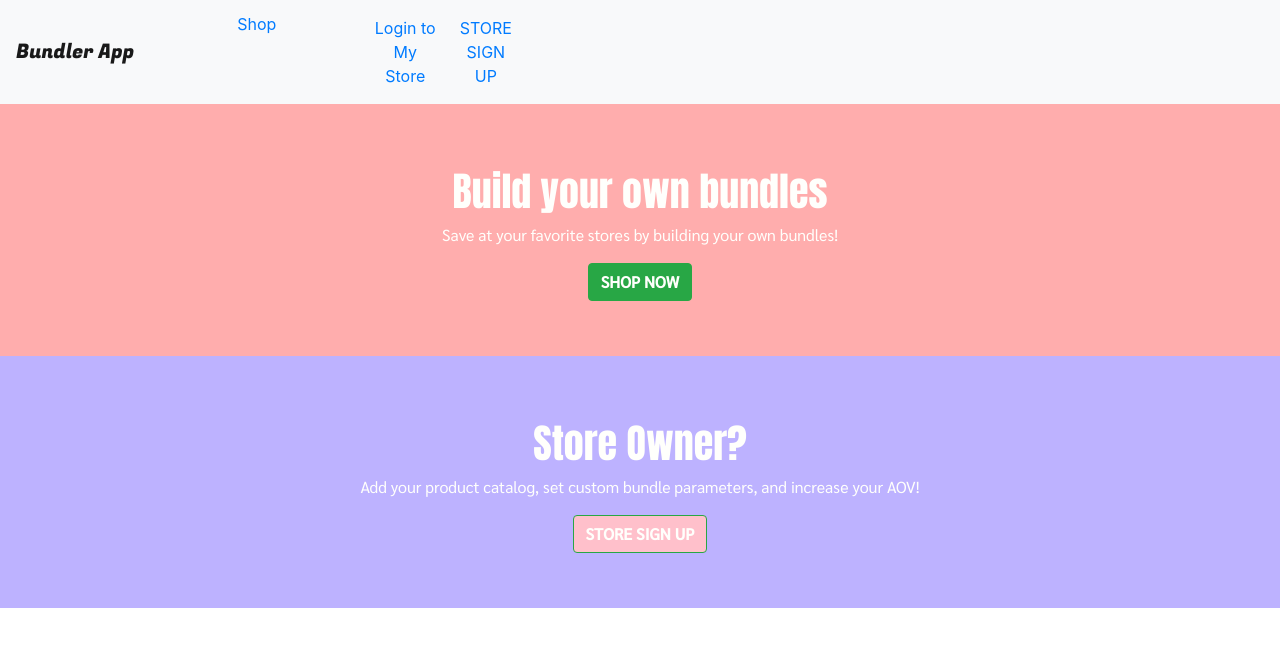
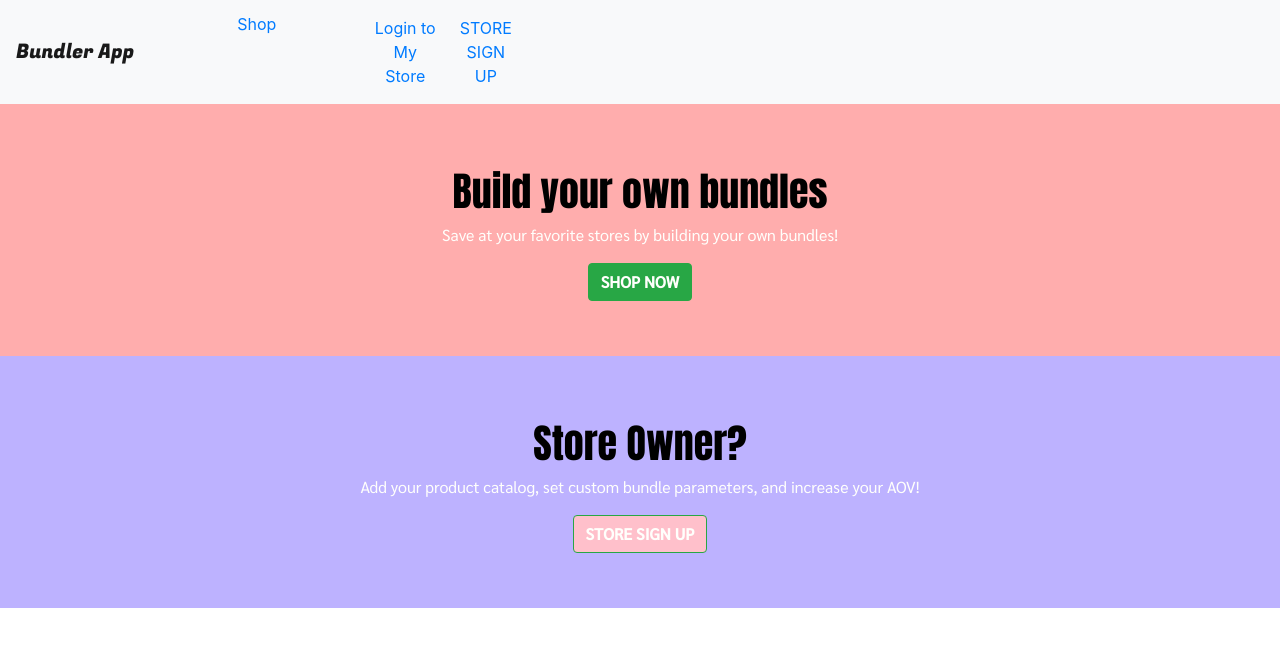
Before and after one commit to restfulry/bundle-builder, a React (Create React App) app: page / in a window 1280 px wide. Shown: the top 646 px of the page. Built offline with nearby package versions, Linux system fonts and the light colour scheme; no server answers.

Commit message:
link ShopBundlePage stylesheet

```diff
--- a/src/pages/ShopBundlePage/ShopBundlePage.css
+++ b/src/pages/ShopBundlePage/ShopBundlePage.css
@@ -0,0 +1,3 @@
+h1 {
+  color: black;
+}
--- a/src/pages/ShopBundlePage/ShopBundlePage.jsx
+++ b/src/pages/ShopBundlePage/ShopBundlePage.jsx
@@ -1,5 +1,7 @@
 import React, {Component} from 'react';
 import {Link} from 'react-router-dom';
+
+import styles from "./ShopBundlePage.css"
 
 import {Form, Button} from 'react-bootstrap'
 
```
